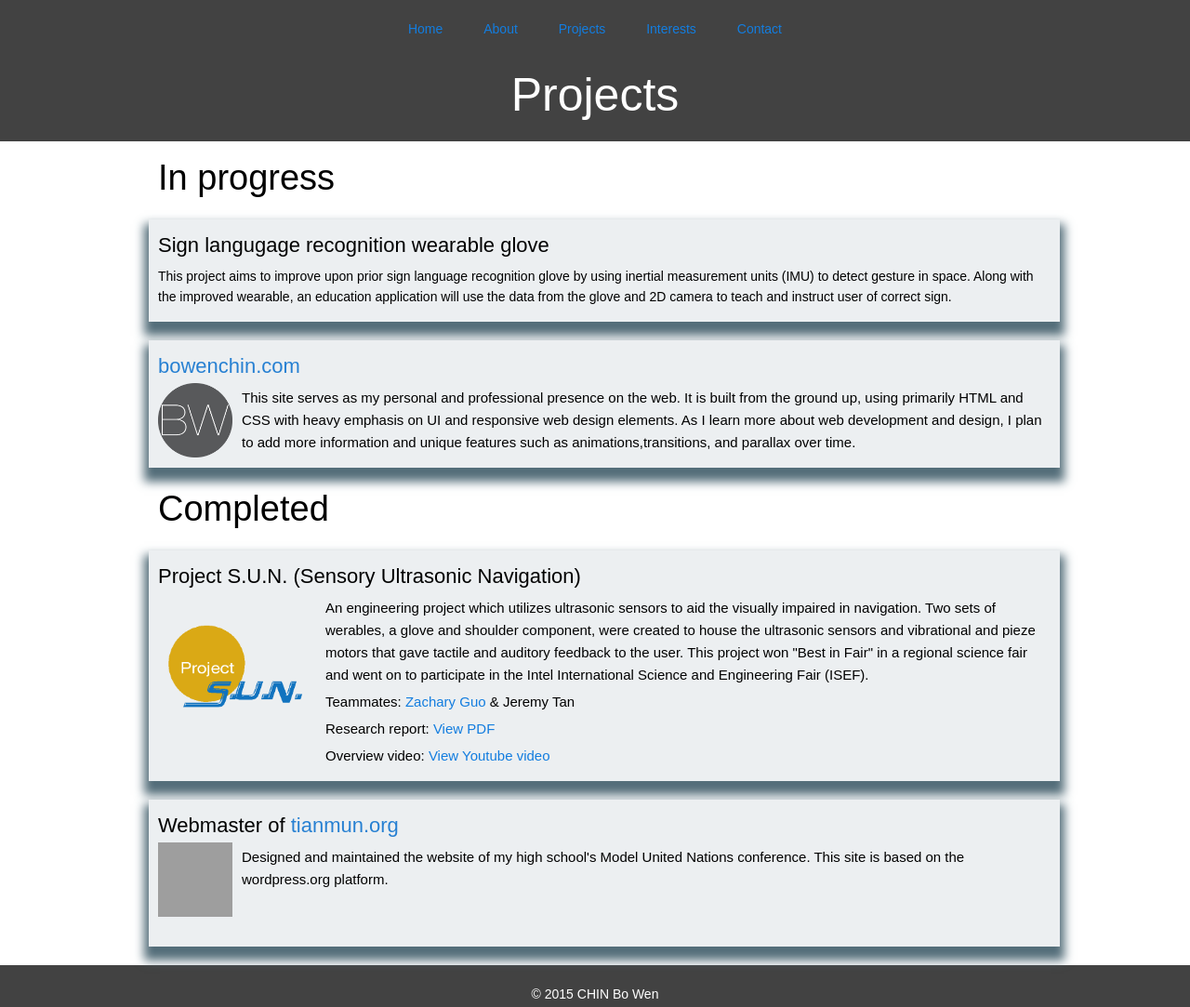
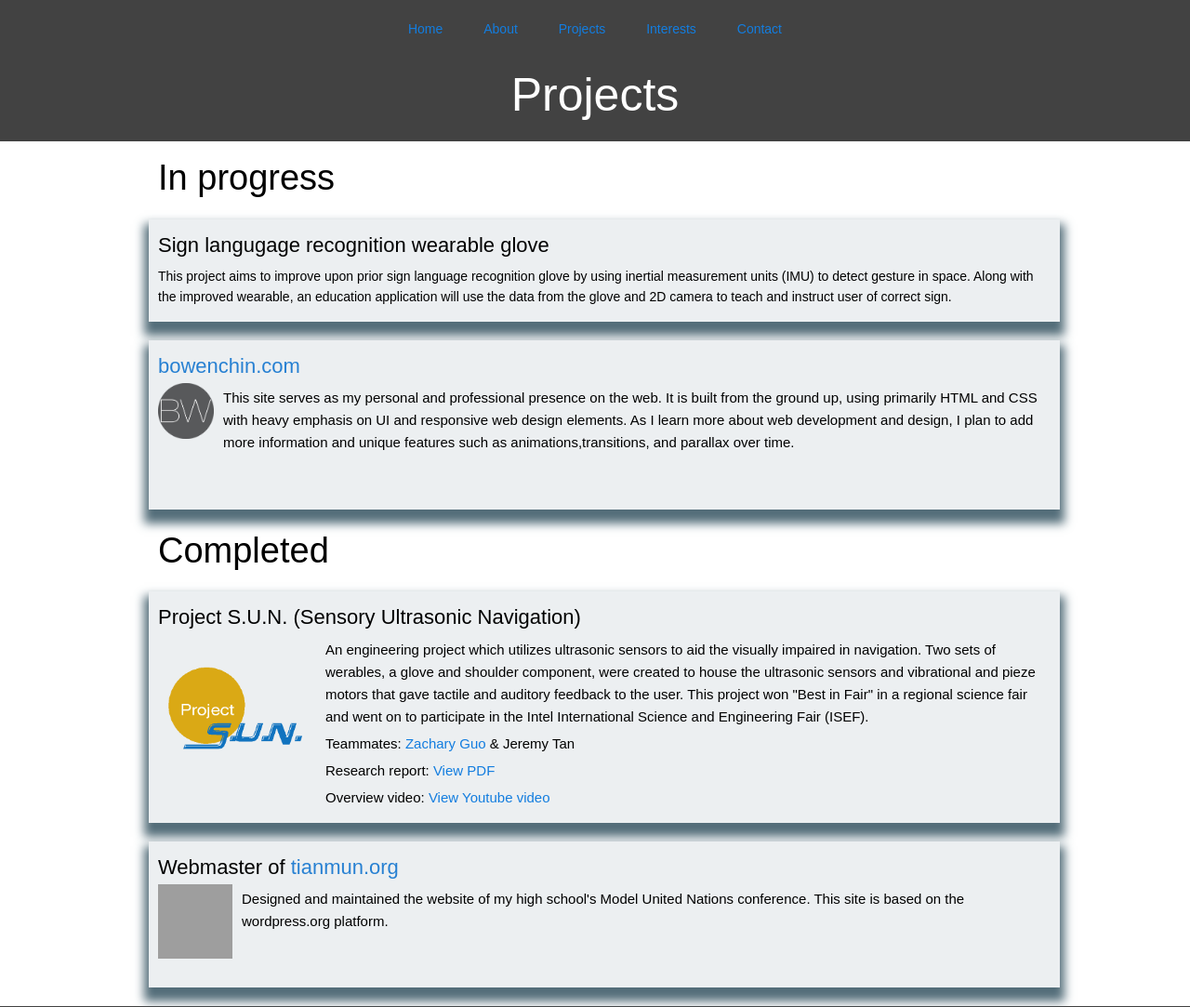
Before and after one commit to bowenchin/bowenchin.github.io, a plain HTML site: page projects.html in a window 1280 px wide. Shown: the top 1083 px of the page at 93% size. Drawn offline with nearby package versions, Linux system fonts and the light colour scheme; grey boxes are pictures that could not be loaded; a script that the page names is missing.

Commit message:
fix projects icon

```diff
--- a/projects.html
+++ b/projects.html
@@ -50,11 +50,12 @@ PUBLIC "-//W3C//DTD XHTML 1.0 Transitional//EN"
       <div id="mainDark">
     <div class "module">
     	   	<p class = "textBoxTitle"><a href="bowenchin.com"><font color ="#2780d2">bowenchin.com</font></a></p>
-    	     <img src="/icons/logo.png" alt="Logo" width="80px" height="80px" style="float:left;margin: -4px 10px 10px 0%">
+    	     <img src="/icons/logo.png" alt="Logo" width="60px" height="60px" style="float:left;margin: -4px 10px 10px 0%">
            <p class = "textBoxText">This site serves as my personal and professional presence on the web.
              It is built from the ground up, using primarily HTML and CSS with heavy emphasis on UI and responsive web design elements.
              As I learn more about web development and design, I plan to add more information and unique features such as animations,transitions, and parallax over time.
            </p>
+           <br></br>
     </div>
       </div>
     <div id="banner">Completed</div>
@@ -77,7 +78,7 @@ PUBLIC "-//W3C//DTD XHTML 1.0 Transitional//EN"
                <img src="/icons/logo-tianmun.png" alt="Tianmun logo" width="80px" height="80px" style="float:left;margin: -4px 10px 10px 0%">
                Designed and maintained the website of my high school's Model United Nations conference. This site is based on the wordpress.org platform.
     	   		</p>
-             <br></br>
+            <br></br>
            </div>
           </div>
     </div>
```
